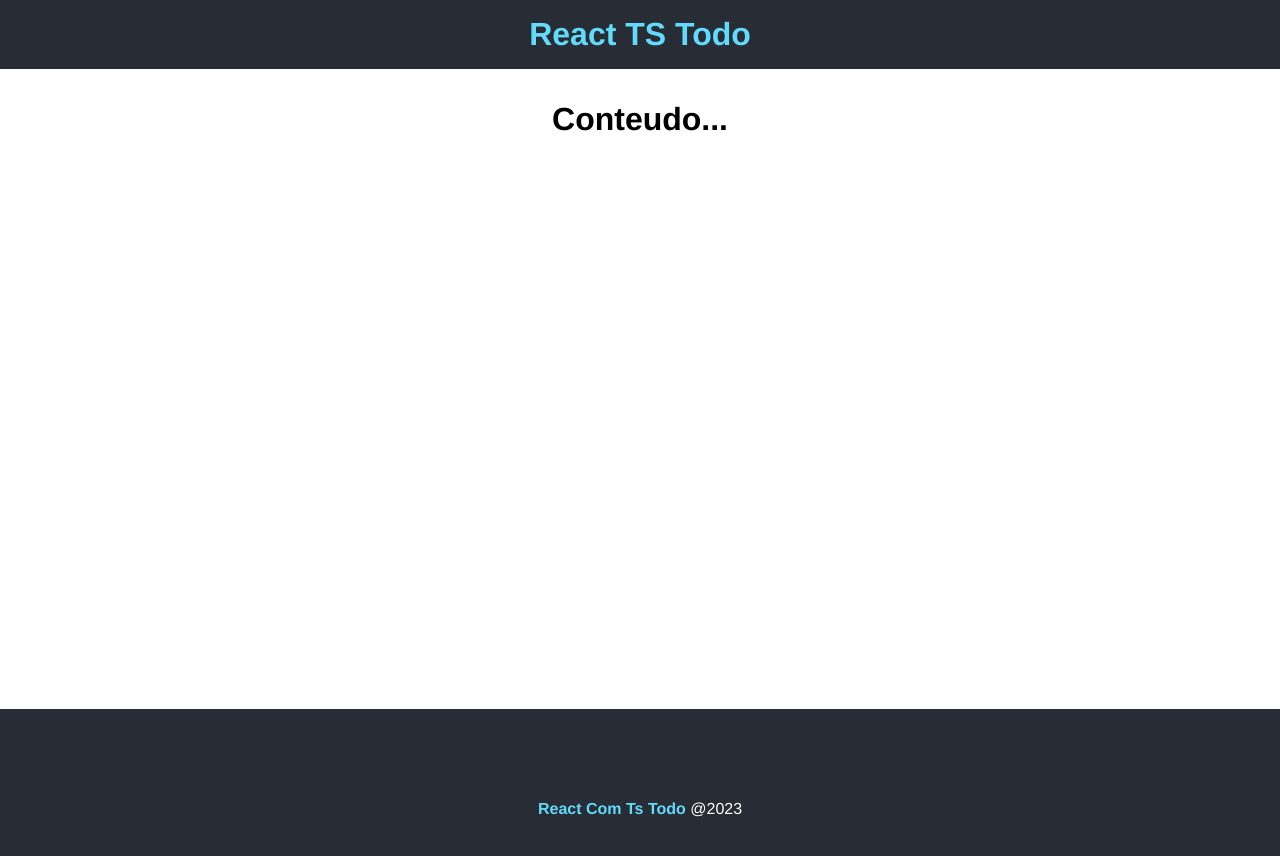
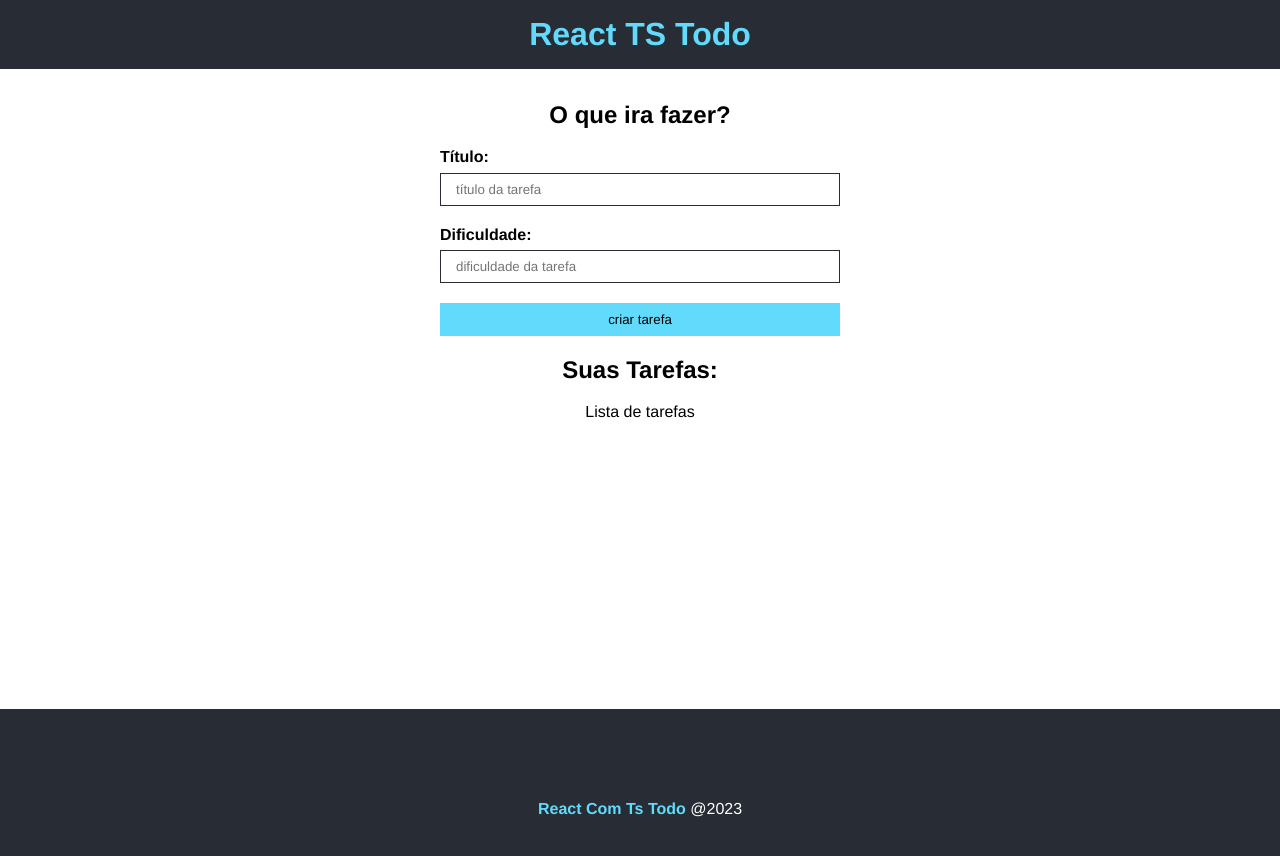
Before and after one commit to Mateus-Castellar/todo-react-typescript, a React (Create React App) app: page / in a window 1280 px wide. Shown: the top 856 px of the page. Built offline with nearby package versions, Linux system fonts and the light colour scheme.

Commit message:
feat: Componente de form

```diff
--- a/public/index.html
+++ b/public/index.html
@@ -24,6 +24,10 @@
       work correctly both with client-side routing and a non-root public URL.
       Learn how to configure a non-root public URL by running `npm run build`.
     -->
+    <link
+      rel="stylesheet"
+      href="https://cdn.jsdelivr.net/npm/bootstrap-icons@1.10.3/font/bootstrap-icons.css"
+    />
     <title>Todo React</title>
   </head>
   <body>
--- a/src/App.tsx
+++ b/src/App.tsx
@@ -1,13 +1,22 @@
 import styles from "./App.module.css";
 import Footer from "./components/Footer";
 import Header from "./components/Header";
+import TaskForm from "./components/TaskForm";
+import TaskList from "./components/TaskList";
 
 function App() {
   return (
     <div className="App">
       <Header />
       <main className={styles.main}>
-        <h1>Conteudo...</h1>
+        <div>
+          <h2>O que ira fazer?</h2>
+          <TaskForm btnText="criar tarefa" />
+        </div>
+        <div>
+          <h2>Suas Tarefas:</h2>
+          <TaskList />
+        </div>
       </main>
 
       <Footer />
--- /dev/null
+++ b/src/components/TaskForm.module.css
@@ -0,0 +1,37 @@
+.form {
+  display: flex;
+  flex-direction: column;
+  max-width: 400px;
+  margin: 0 auto;
+}
+
+.form input {
+  padding: 8px 15px;
+  margin-bottom: 1.5em;
+  border-radius: 0;
+  border: 1px solid #282c34;
+}
+
+.form input[type="submit"] {
+  background-color: #61dafb;
+  border: 1px solid #61dafb;
+  color: #000;
+  transition: 0.5s;
+  cursor: pointer;
+}
+
+.form input[type="submit"]:hover {
+  background-color: #fff;
+  border-color: #282c34;
+}
+
+.input_container {
+  display: flex;
+  flex-direction: column;
+  text-align: left;
+}
+
+.input_container label {
+  font-weight: bold;
+  margin-bottom: 0.4em;
+}
--- /dev/null
+++ b/src/components/TaskForm.tsx
@@ -0,0 +1,27 @@
+import styles from "./TaskForm.module.css";
+
+type Props = {
+  btnText: string;
+};
+
+const TaskForm = ({ btnText }: Props) => {
+  return (
+    <form className={styles.form}>
+      <div className={styles.input_container}>
+        <label htmlFor="title">Título:</label>
+        <input type="text" name="title" placeholder="título da tarefa" />
+      </div>
+      <div className={styles.input_container}>
+        <label htmlFor="difficulty">Dificuldade:</label>
+        <input
+          type="text"
+          name="difficulty"
+          placeholder="dificuldade da tarefa"
+        />
+      </div>
+      <input type="submit" value={btnText} />
+    </form>
+  );
+};
+
+export default TaskForm;
--- /dev/null
+++ b/src/components/TaskList.tsx
@@ -0,0 +1,9 @@
+import React from "react";
+
+type Props = {};
+
+const TaskList = (props: Props) => {
+  return <div>Lista de tarefas</div>;
+};
+
+export default TaskList;
```
